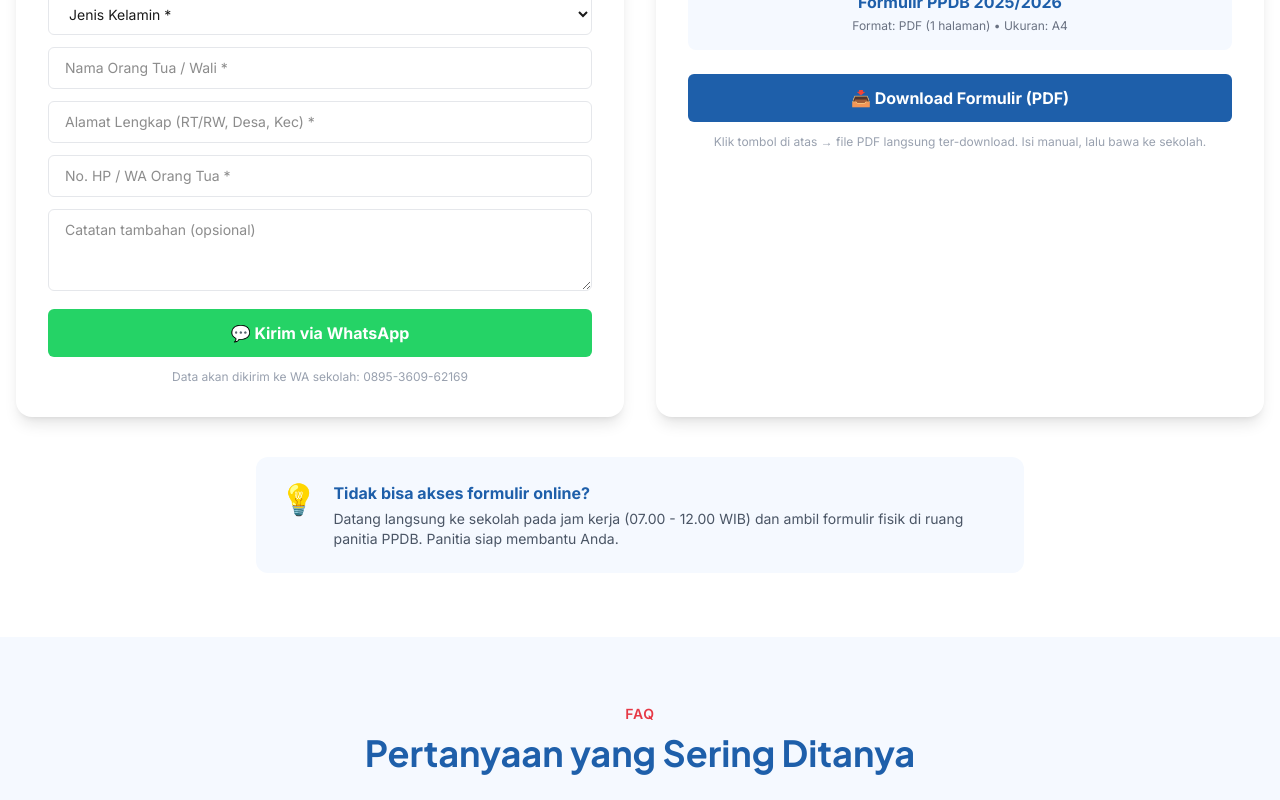
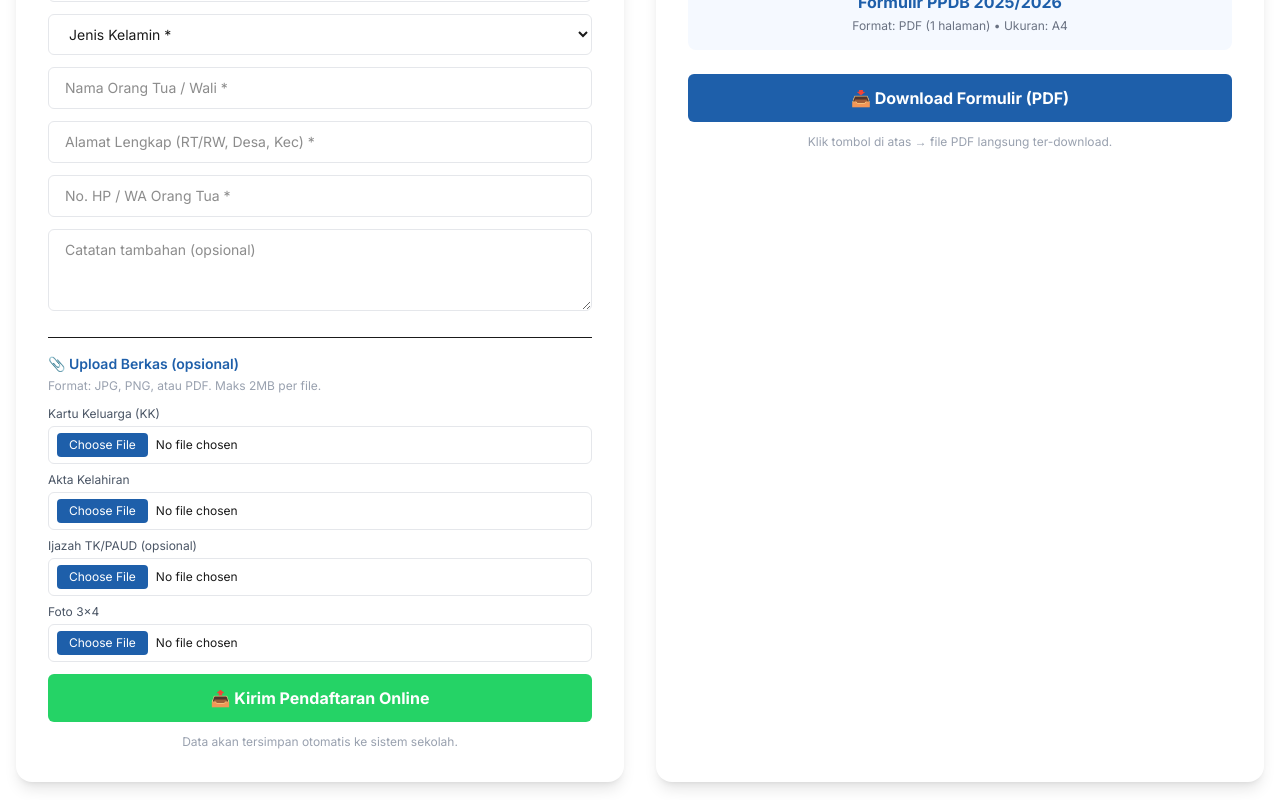
Before and after one commit to alpabingong-coder/website-sdn3-pelang, a Next.js app: page /ppdb in a window 1280 px wide. Shown: the part 2040-2840 px from the top of the page. Built offline with nearby package versions, Linux system fonts and the light colour scheme.

Commit message:
Tambah upload berkas PPDB ke Google Drive

```diff
--- a/app/ppdb/page.tsx
+++ b/app/ppdb/page.tsx
@@ -29,7 +29,6 @@ export default function PPDBPage() {
             </p>
           </div>
 
-          {/* Info Cepat */}
           <div className="grid grid-cols-1 md:grid-cols-3 gap-4 mt-10 max-w-4xl mx-auto">
             <div className="bg-white/10 backdrop-blur rounded-xl p-5 text-center">
               <div className="text-3xl mb-2">📅</div>
@@ -66,36 +65,11 @@ export default function PPDBPage() {
 
           <div className="grid grid-cols-1 md:grid-cols-5 gap-6">
             {[
-              {
-                no: "1",
-                icon: "📝",
-                judul: "Isi Formulir",
-                desc: "Isi formulir pendaftaran online atau ambil di sekolah",
-              },
-              {
-                no: "2",
-                icon: "📄",
-                judul: "Lengkapi Berkas",
-                desc: "Siapkan KK, Akta Lahir, Ijazah TK, dan foto 3x4",
-              },
-              {
-                no: "3",
-                icon: "🏫",
-                judul: "Verifikasi",
-                desc: "Datang ke sekolah untuk verifikasi berkas asli",
-              },
-              {
-                no: "4",
-                icon: "📊",
-                judul: "Seleksi",
-                desc: "Proses seleksi berdasarkan usia & domisili",
-              },
-              {
-                no: "5",
-                icon: "🎉",
-                judul: "Pengumuman",
-                desc: "Hasil seleksi diumumkan via website & WA",
-              },
+              { no: "1", icon: "📝", judul: "Isi Formulir", desc: "Isi formulir pendaftaran online atau ambil di sekolah" },
+              { no: "2", icon: "📄", judul: "Lengkapi Berkas", desc: "Siapkan KK, Akta Lahir, Ijazah TK, dan foto 3x4" },
+              { no: "3", icon: "🏫", judul: "Verifikasi", desc: "Datang ke sekolah untuk verifikasi berkas asli" },
+              { no: "4", icon: "📊", judul: "Seleksi", desc: "Proses seleksi berdasarkan usia & domisili" },
+              { no: "5", icon: "🎉", judul: "Pengumuman", desc: "Hasil seleksi diumumkan via website & WA" },
             ].map((step, i) => (
               <div key={i} className="relative text-center">
                 <div className="w-16 h-16 mx-auto bg-[#1E5FAA] text-white rounded-full flex items-center justify-center text-2xl font-bold mb-4">
@@ -119,7 +93,6 @@ export default function PPDBPage() {
       <section className="py-16 bg-[#F5F9FF]">
         <div className="max-w-7xl mx-auto px-4">
           <div className="grid md:grid-cols-2 gap-8">
-            {/* Syarat */}
             <div className="bg-white rounded-2xl p-8 shadow-sm">
               <div className="flex items-center gap-3 mb-6">
                 <div className="w-12 h-12 bg-[#FDB913] rounded-xl flex items-center justify-center text-2xl">
@@ -145,7 +118,6 @@ export default function PPDBPage() {
               </ul>
             </div>
 
-            {/* Berkas */}
             <div className="bg-white rounded-2xl p-8 shadow-sm">
               <div className="flex items-center gap-3 mb-6">
                 <div className="w-12 h-12 bg-[#1E5FAA] rounded-xl flex items-center justify-center text-2xl">
@@ -185,7 +157,7 @@ export default function PPDBPage() {
               Daftar Sekarang — Pilih Cara Anda
             </h2>
             <p className="text-gray-600 max-w-2xl mx-auto">
-              Ada 2 cara mendaftar: isi formulir online (kirim via WhatsApp),
+              Ada 2 cara mendaftar: isi formulir online (kirim via website),
               atau unduh formulir untuk diisi manual.
             </p>
           </div>
@@ -198,11 +170,10 @@ export default function PPDBPage() {
                 Formulir Online
               </h3>
               <p className="text-gray-600 text-sm mb-6">
-                Isi data langsung di sini, lalu kirim via WhatsApp. Panitia
-                akan menghubungi Anda.
+                Isi data dan upload berkas di sini. Data akan langsung
+                tersimpan ke sistem sekolah.
               </p>
 
-              {/* Form */}
               <div className="space-y-3">
                 <input
                   id="nama"
@@ -249,8 +220,71 @@ export default function PPDBPage() {
                   className="w-full border border-gray-200 rounded-md px-4 py-2.5 text-sm focus:outline-none focus:border-[#1E5FAA]"
                 ></textarea>
 
+                {/* UPLOAD BERKAS */}
+                <div className="border-t pt-4 mt-2">
+                  <p className="text-sm font-semibold text-[#1E5FAA] mb-1">
+                    📎 Upload Berkas (opsional)
+                  </p>
+                  <p className="text-xs text-gray-400 mb-3">
+                    Format: JPG, PNG, atau PDF. Maks 2MB per file.
+                  </p>
+                  <div className="space-y-2">
+                    <div>
+                      <label className="text-xs text-gray-600 block mb-1">
+                        Kartu Keluarga (KK)
+                      </label>
+                      <input
+                        id="fileKK"
+                        type="file"
+                        accept="image/*,application/pdf"
+                        className="w-full text-xs border border-gray-200 rounded-md px-2 py-1.5 file:mr-2 file:py-1 file:px-3 file:rounded file:border-0 file:text-xs file:bg-[#1E5FAA] file:text-white hover:file:bg-[#164a85]"
+                      />
+                    </div>
+                    <div>
+                      <label className="text-xs text-gray-600 block mb-1">
+                        Akta Kelahiran
+                      </label>
+                      <input
+                        id="fileAkta"
+                        type="file"
+                        accept="image/*,application/pdf"
+                        className="w-full text-xs border border-gray-200 rounded-md px-2 py-1.5 file:mr-2 file:py-1 file:px-3 file:rounded file:border-0 file:text-xs file:bg-[#1E5FAA] file:text-white hover:file:bg-[#164a85]"
+                      />
+                    </div>
+                    <div>
+                      <label className="text-xs text-gray-600 block mb-1">
+                        Ijazah TK/PAUD (opsional)
+                      </label>
+                      <input
+                        id="fileIjazah"
+                        type="file"
+                        accept="image/*,application/pdf"
+                        className="w-full text-xs border border-gray-200 rounded-md px-2 py-1.5 file:mr-2 file:py-1 file:px-3 file:rounded file:border-0 file:text-xs file:bg-[#1E5FAA] file:text-white hover:file:bg-[#164a85]"
+                      />
+                    </div>
+                    <div>
+                      <label className="text-xs text-gray-600 block mb-1">
+                        Foto 3x4
+                      </label>
+                      <input
+                        id="fileFoto"
+                        type="file"
+                        accept="image/*"
+                        className="w-full text-xs border border-gray-200 rounded-md px-2 py-1.5 file:mr-2 file:py-1 file:px-3 file:rounded file:border-0 file:text-xs file:bg-[#1E5FAA] file:text-white hover:file:bg-[#164a85]"
+                      />
+                    </div>
+                  </div>
+                </div>
+
                 <button
-                  onClick={() => {
+                  id="btnKirim"
+                  onClick={async () => {
+                    const btn = document.getElementById("btnKirim") as HTMLButtonElement;
+                    const originalText = btn.innerHTML;
+                    btn.disabled = true;
+                    btn.innerHTML = "⏳ Mengirim...";
+
+                    try {
                       const get = (id: string) =>
                         (
                           document.getElementById(id) as
@@ -259,34 +293,110 @@ export default function PPDBPage() {
                             | HTMLSelectElement
                         )?.value || "-";
 
-                    const pesan =
-                      `*PENDAFTARAN PPDB ${sekolah.nama}*\n` +
-                      `Tahun Ajaran 2025/2026\n` +
-                      `---------------------------------\n` +
-                      `*Nama Calon Siswa:* ${get("nama")}\n` +
-                      `*Tempat, Tanggal Lahir:* ${get("ttl")}\n` +
-                      `*Jenis Kelamin:* ${get("jenisKelamin")}\n` +
-                      `*Nama Orang Tua/Wali:* ${get("namaOrtu")}\n` +
-                      `*Alamat:* ${get("alamat")}\n` +
-                      `*No. HP/WA:* ${get("hp")}\n` +
-                      `*Catatan:* ${get("catatan")}\n` +
-                      `---------------------------------\n` +
-                      `Mohon konfirmasi pendaftaran saya. Terima kasih.`;
+                      const data = {
+                        namaSiswa: get("nama"),
+                        ttl: get("ttl"),
+                        jenisKelamin: get("jenisKelamin"),
+                        namaOrtu: get("namaOrtu"),
+                        alamat: get("alamat"),
+                        hp: get("hp"),
+                        catatan: get("catatan"),
+                        files: [] as { base64: string; name: string; type: string }[],
+                      };
 
-                    window.open(
-                      `https://wa.me/${sekolah.whatsapp}?text=${encodeURIComponent(
-                        pesan
-                      )}`,
-                      "_blank"
+                      if (data.namaSiswa === "-" || data.hp === "-") {
+                        alert("Mohon isi minimal Nama Siswa dan No. HP/WA!");
+                        btn.disabled = false;
+                        btn.innerHTML = originalText;
+                        return;
+                      }
+
+                      const fileInputs = [
+                        { id: "fileKK", label: "KK" },
+                        { id: "fileAkta", label: "Akta-Kelahiran" },
+                        { id: "fileIjazah", label: "Ijazah-TK" },
+                        { id: "fileFoto", label: "Foto-3x4" },
+                      ];
+
+                      for (const fi of fileInputs) {
+                        const input = document.getElementById(fi.id) as HTMLInputElement;
+                        if (input && input.files && input.files[0]) {
+                          const file = input.files[0];
+
+                          if (file.size > 2 * 1024 * 1024) {
+                            alert(
+                              `File ${fi.label} terlalu besar (maks 2MB). Silakan kompres dulu.`
                             );
+                            btn.disabled = false;
+                            btn.innerHTML = originalText;
+                            return;
+                          }
+
+                          const base64 = await new Promise<string>((resolve) => {
+                            const reader = new FileReader();
+                            reader.onloadend = () => {
+                              const result = reader.result as string;
+                              const base64Data = result.split(",")[1];
+                              resolve(base64Data);
+                            };
+                            reader.readAsDataURL(file);
+                          });
+
+                          data.files.push({
+                            base64: base64,
+                            name: `${fi.label}-${file.name}`,
+                            type: file.type,
+                          });
+                        }
+                      }
+
+                      const GAS_URL =
+                        "https://script.google.com/macros/s/AKfycbwwQCmvIJndEoHixVkIEK1eNXmD48fG9vbj4UaIFDSBRrH94SjR6dHPM4ojWncK3iJlFg/exec";
+
+                      const response = await fetch(GAS_URL, {
+                        method: "POST",
+                        body: JSON.stringify(data),
+                      });
+
+                      const result = await response.json();
+
+                      if (result.status === "success") {
+                        alert(
+                          "✅ Pendaftaran berhasil dikirim!\n\n" +
+                            "Data dan berkas Anda sudah diterima. Panitia akan menghubungi Anda via WhatsApp.\n\n" +
+                            "Terima kasih 🙏"
+                        );
+
+                        (document.getElementById("nama") as HTMLInputElement).value = "";
+                        (document.getElementById("ttl") as HTMLInputElement).value = "";
+                        (document.getElementById("jenisKelamin") as HTMLSelectElement).value = "";
+                        (document.getElementById("namaOrtu") as HTMLInputElement).value = "";
+                        (document.getElementById("alamat") as HTMLInputElement).value = "";
+                        (document.getElementById("hp") as HTMLInputElement).value = "";
+                        (document.getElementById("catatan") as HTMLTextAreaElement).value = "";
+                        fileInputs.forEach((fi) => {
+                          (document.getElementById(fi.id) as HTMLInputElement).value = "";
+                        });
+                      } else {
+                        alert("❌ Gagal mengirim: " + result.message);
+                      }
+                    } catch (err) {
+                      console.error(err);
+                      alert(
+                        "❌ Terjadi kesalahan. Cek koneksi internet dan coba lagi."
+                      );
+                    } finally {
+                      btn.disabled = false;
+                      btn.innerHTML = originalText;
+                    }
                   }}
-                  className="w-full bg-[#25D366] text-white py-3 rounded-md font-bold hover:bg-[#1da851] transition flex items-center justify-center gap-2"
+                  className="w-full bg-[#25D366] text-white py-3 rounded-md font-bold hover:bg-[#1da851] transition flex items-center justify-center gap-2 disabled:opacity-50 disabled:cursor-not-allowed"
                 >
-                  💬 Kirim via WhatsApp
+                  📤 Kirim Pendaftaran Online
                 </button>
 
                 <p className="text-xs text-gray-400 text-center">
-                  Data akan dikirim ke WA sekolah: {sekolah.telepon}
+                  Data akan tersimpan otomatis ke sistem sekolah.
                 </p>
               </div>
             </div>
@@ -302,7 +412,6 @@ export default function PPDBPage() {
                 bawa ke sekolah bersama berkas-berkasnya.
               </p>
 
-                           {/* Preview mini */}
               <div className="bg-[#F5F9FF] rounded-lg p-4 mb-6 text-center">
                 <div className="text-6xl mb-2">📋</div>
                 <div className="font-bold text-[#1E5FAA]">
@@ -313,7 +422,6 @@ export default function PPDBPage() {
                 </div>
               </div>
 
-              {/* Tombol Download PDF Langsung */}
               <a
                 href="/formulir/formulir-ppdb.pdf"
                 download="Formulir-PPDB-SDN3Pelang-2025.pdf"
@@ -323,13 +431,11 @@ export default function PPDBPage() {
               </a>
 
               <p className="text-xs text-gray-400 text-center">
-                Klik tombol di atas → file PDF langsung ter-download. Isi
-                manual, lalu bawa ke sekolah.
+                Klik tombol di atas → file PDF langsung ter-download.
               </p>
             </div>
           </div>
 
-          {/* Info tambahan */}
           <div className="mt-10 bg-[#F5F9FF] rounded-xl p-6 max-w-3xl mx-auto">
             <div className="flex items-start gap-4">
               <div className="text-3xl">💡</div>
@@ -339,8 +445,7 @@ export default function PPDBPage() {
                 </div>
                 <p className="text-sm text-gray-600">
                   Datang langsung ke sekolah pada jam kerja (07.00 - 12.00 WIB)
-                  dan ambil formulir fisik di ruang panitia PPDB. Panitia siap
-                  membantu Anda.
+                  dan ambil formulir fisik di ruang panitia PPDB.
                 </p>
               </div>
             </div>
@@ -376,7 +481,7 @@ export default function PPDBPage() {
               },
               {
                 q: "Apakah bisa mendaftar online?",
-                a: "Ya! Isi formulir online di halaman ini, kirim via WhatsApp. Atau download formulir dan bawa ke sekolah.",
+                a: "Ya! Isi formulir online di halaman ini, kirim via website. Atau download formulir dan bawa ke sekolah.",
               },
               {
                 q: "Apa saja ekstrakurikuler yang tersedia?",
```
Lines whose indentation alone changed are shown as unchanged.
